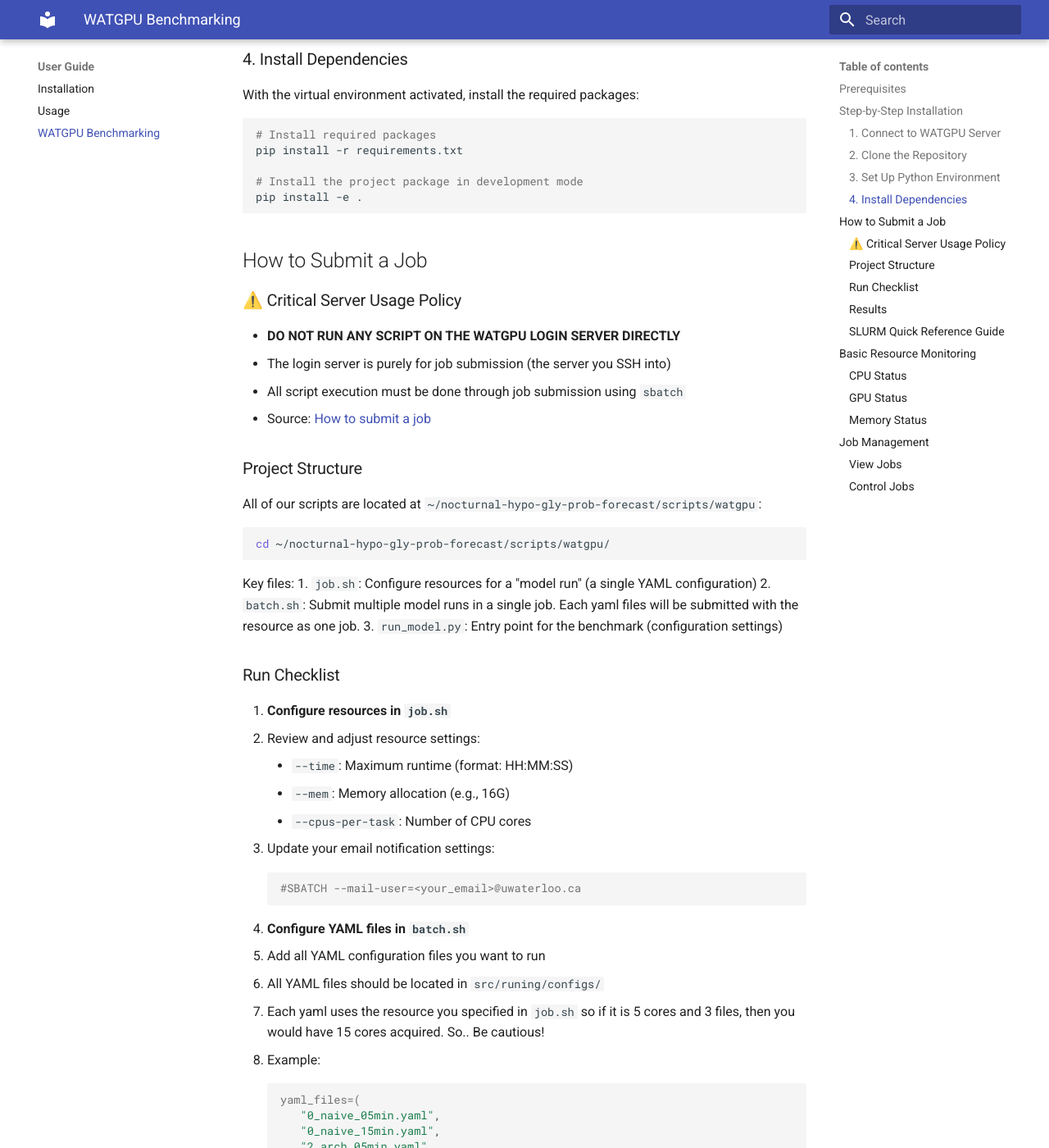
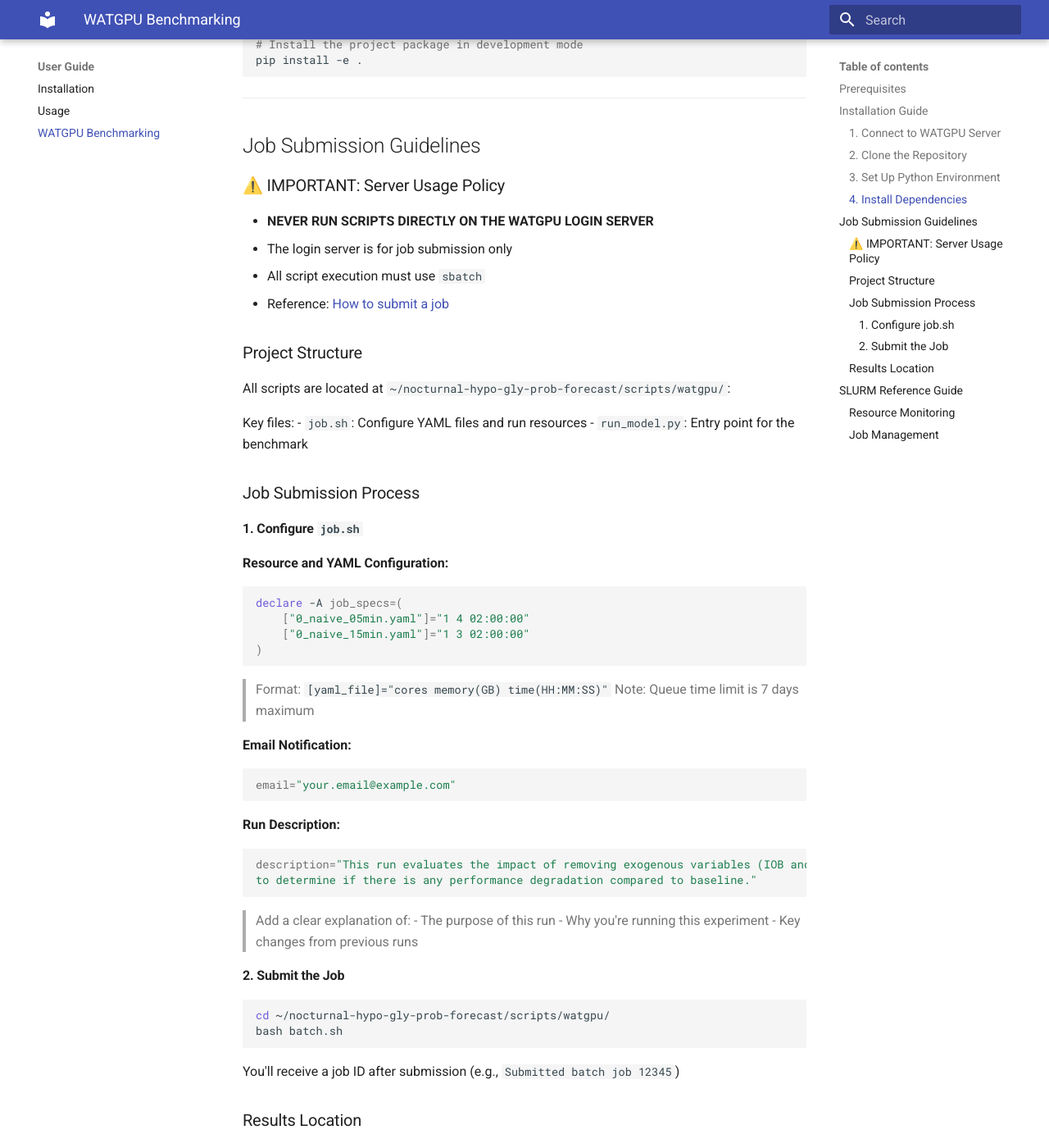
Before and after one commit to Blood-Glucose-Control/nocturnal-hypo-gly-prob-forecast, an MkDocs documentation site: the page built from docs/user-guide/watgpu-benchmark.md, in a window 1280 px wide and 1400 px high, scrolled down 1110 px. Shown: the whole window at 82% size. Built offline with MkDocs 1.6.1 and Material for MkDocs 9.7.7, drawn with Linux system fonts in a browser that asks for light colours; some of the changed text lies outside the part shown.

Commit message:
upgrade our watgpu scripts

````diff
--- a/docs/user-guide/watgpu-benchmark.md
+++ b/docs/user-guide/watgpu-benchmark.md
@@ -1,21 +1,19 @@
-# Setup Guide for Running a Benchmark on WatGPU
+# Setup Guide for Running Benchmark on WatGPU
 
 ## Prerequisites
 - Access to WATGPU cluster (UWaterloo CS department)
 
-## Step-by-Step Installation
+## Installation Guide
 
 ### 1. Connect to WATGPU Server
 ```bash
 ssh <your_username>@watgpu.cs.uwaterloo.ca
 ```
-> Note: Replace `your_username` with your UWaterloo username.
+> **Note:** Replace `<your_username>` with your UWaterloo username.
 
 ### 2. Clone the Repository
-Navigate to your home directory and clone the project
-It has to be HOME directory for now!!
 ```bash
-# Navigate to home directory
+# Navigate to home directory (REQUIRED - must be in HOME directory)
 cd ~
 
 # Clone the repository
@@ -23,7 +21,6 @@
 ```
 
 ### 3. Set Up Python Environment
-Navigate to the project directory and create a virtual environment:
 ```bash
 # Enter project directory
 cd nocturnal-hypo-gly-prob-forecast
@@ -34,10 +31,9 @@
 # Activate the virtual environment
 source .noctprob-venv/bin/activate
 ```
-> Note: When you first ssh to the server, there is a base conda env and it came with python 11
+> **Note:** The server comes with a base conda environment that includes Python 3.11.
 
 ### 4. Install Dependencies
-With the virtual environment activated, install the required packages:
 ```bash
 # Install required packages
 pip install -r requirements.txt
@@ -46,93 +42,79 @@
 pip install -e .
 ```
 
-## How to Submit a Job
+---
 
-### ⚠️ Critical Server Usage Policy
-- **DO NOT RUN ANY SCRIPT ON THE WATGPU LOGIN SERVER DIRECTLY**
-- The login server is purely for job submission (the server you SSH into)
-- All script execution must be done through job submission using `sbatch`
-- Source: [How to submit a job](https://watgpu.cs.uwaterloo.ca/slurm.html)
+## Job Submission Guidelines
+
+### ⚠️ IMPORTANT: Server Usage Policy
+- **NEVER RUN SCRIPTS DIRECTLY ON THE WATGPU LOGIN SERVER**
+- The login server is for job submission only
+- All script execution must use `sbatch`
+- Reference: [How to submit a job](https://watgpu.cs.uwaterloo.ca/slurm.html)
 
 ### Project Structure
-All of our scripts are located at `~/nocturnal-hypo-gly-prob-forecast/scripts/watgpu`:
+All scripts are located at `~/nocturnal-hypo-gly-prob-forecast/scripts/watgpu/`:
 
+Key files:
+- `job.sh`: Configure YAML files and run resources
+- `run_model.py`: Entry point for the benchmark
+
+### Job Submission Process
+
+#### 1. Configure `job.sh`
+
+**Resource and YAML Configuration:**
+```bash
+declare -A job_specs=(
+    ["0_naive_05min.yaml"]="1 4 02:00:00"
+    ["0_naive_15min.yaml"]="1 3 02:00:00"
+)
+```
+> Format: `[yaml_file]="cores memory(GB) time(HH:MM:SS)"`
+> Note: Queue time limit is 7 days maximum
+
+**Email Notification:**
+```bash
+email="your.email@example.com"
+```
+
+**Run Description:**
+```bash
+description="This run evaluates the impact of removing exogenous variables (IOB and COB)
+to determine if there is any performance degradation compared to baseline."
+```
+> Add a clear explanation of:
+> - The purpose of this run
+> - Why you're running this experiment
+> - Key changes from previous runs
+
+#### 2. Submit the Job
 ```bash
 cd ~/nocturnal-hypo-gly-prob-forecast/scripts/watgpu/
+bash batch.sh
 ```
+You'll receive a job ID after submission (e.g., `Submitted batch job 12345`)
 
-Key files:
-1. `job.sh`: Configure resources for a "model run" (a single YAML configuration)
-2. `batch.sh`: Submit multiple model runs in a single job. Each yaml files will be submitted with the resource as one job.
-3. `run_model.py`: Entry point for the benchmark (configuration settings)
+### Results Location
 
-### Run Checklist
+**Log Files:**
+- Located in `scripts/watgpu/`
+- `JOB<jobid>.out`: Standard output
+- `JOB<jobid>.err`: Error messages
 
-1. **Configure resources in `job.sh`**
-   - Review and adjust resource settings:
-     - `--time`: Maximum runtime (format: HH:MM:SS)
-     - `--mem`: Memory allocation (e.g., 16G)
-     - `--cpus-per-task`: Number of CPU cores
-   - Update your email notification settings:
-     ```bash
-     #SBATCH --mail-user=<your_email>@uwaterloo.ca
-     ```
+**Results Directory:**
+Check `results/processed/` for a timestamped folder containing:
+- Configuration details
+- Performance metrics from different scorers
+- Folder name includes run timestamp
 
-2. **Configure YAML files in `batch.sh`**
-   - Add all YAML configuration files you want to run
-   - All YAML files should be located in `src/runing/configs/`
-   - Each yaml uses the resource you specified in `job.sh` so if it is 5 cores and 3 files, then you would have 15 cores acquired. So.. Be cautious!
-   - Example:
-     ```bash
-     yaml_files=(
-        "0_naive_05min.yaml",
-        "0_naive_15min.yaml",
-        "2_arch_05min.yaml"
-     )
-     ```
+---
 
-3. **Document your run**
-   - Add a clear description in `batch.sh` that includes:
-     - The main purpose of the run
-     - Why you're running this experiment
-     - Key changes from previous runs
-   - Example:
-     ```bash
-     # Run description:
-      msg="This run evaluates the impact of removing exogenous variables (IOB and COB)
-      to determine if there is any performance degradation compared to baseline."
-     ```
+## SLURM Reference Guide
 
-4. **Submit the job**
-   - Navigate to the scripts directory:
-     ```bash
-     cd ~/nocturnal-hypo-gly-prob-forecast/scripts/watgpu/
-     ```
-   - Submit the job using:
-     ```bash
-     bash batch.sh
-     ```
-   - Note the job ID that appears after submission (e.g., `Submitted batch job 12345`)
+### Resource Monitoring
 
-### Results
-You will receive email notifications about job status (start, end, or failure) if configured correctly.
-
-1. **Log Files**: In `scripts/watgpu/`, you'll find two files with the job ID:
-   - `JOB<jobid>.out`: Standard output from the run
-   - `JOB<jobid>.err`: Error messages (if any)
-
-2. **Results Directory**: Check `results/processed/` for a timestamped folder containing:
-   - Configuration details
-   - Performance metrics from different scorers
-   - The folder name includes the timestamp of when the job was run
-
-### SLURM Quick Reference Guide
-
-Source: [https://watgpu.cs.uwaterloo.ca/slurm.html#slurm](https://watgpu.cs.uwaterloo.ca/slurm.html#slurm)
-
-## Basic Resource Monitoring
-
-### CPU Status
+**CPU Status:**
 ```bash
 sinfo -o "%C"
 ```
@@ -142,31 +124,31 @@
 - O: Other (down/maintenance)
 - T: Total CPUs
 
-### GPU Status
+**GPU Status:**
 ```bash
 sinfo -o "%n %G"
 ```
 Shows available GPUs per node
 
-### Memory Status
+**Memory Status:**
 ```bash
 sinfo -o "%n %m"
 ```
 Shows memory (MB) per node
 
-## Job Management
+### Job Management
 
-### View Jobs
+**View Your Jobs:**
 ```bash
-# Check your jobs
+# Basic job status
 squeue -u $USER
 
-# Check all jobs with details
+# Detailed job information
 squeue -o "%.18i %.9P %.15j %.8u %.2t %.10M %.6D %C %.6m" | grep $USER
-# Shows: JobID, Partition, JobName, User, State, Time, Nodes, CPUs, Mem
 ```
+> Shows: JobID, Partition, JobName, User, State, Time, Nodes, CPUs, Memory
 
-### Control Jobs
+**Control Jobs:**
 ```bash
 # Cancel a specific job
 scancel <jobid>
````
Also changed, not shown: docs/user-guide/watgpu_benchmark.md (deleted, +0 -176 lines), 1 other file.
